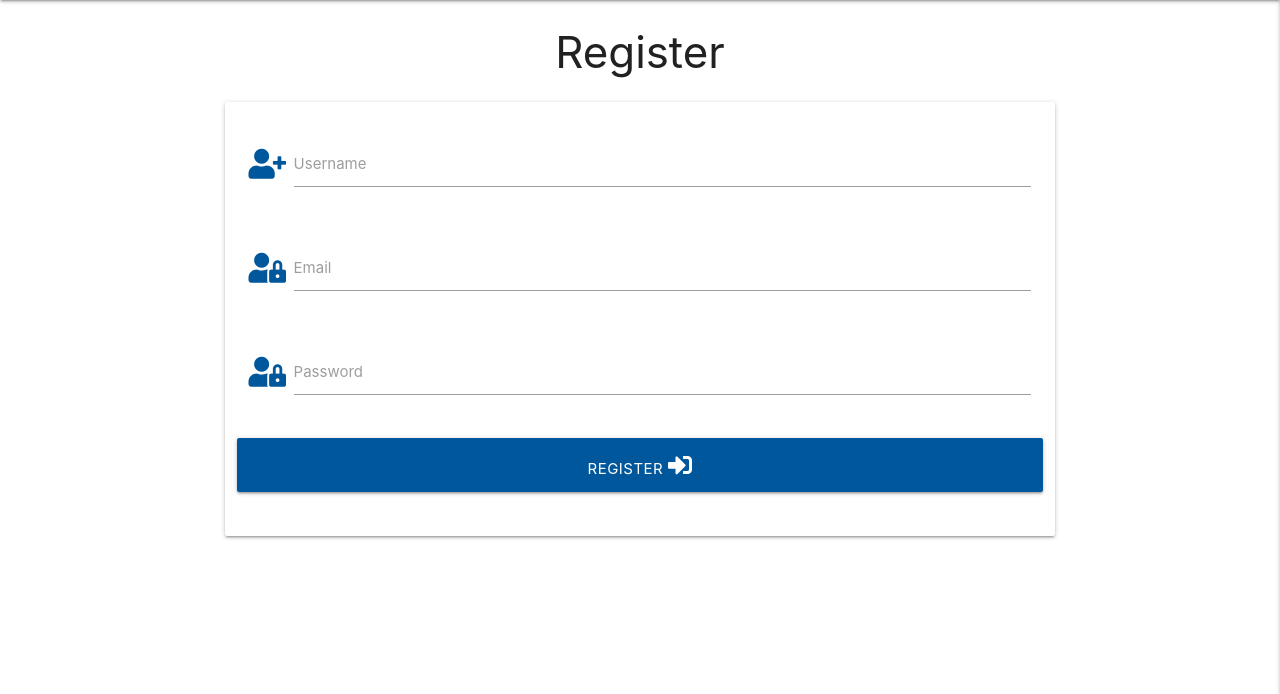
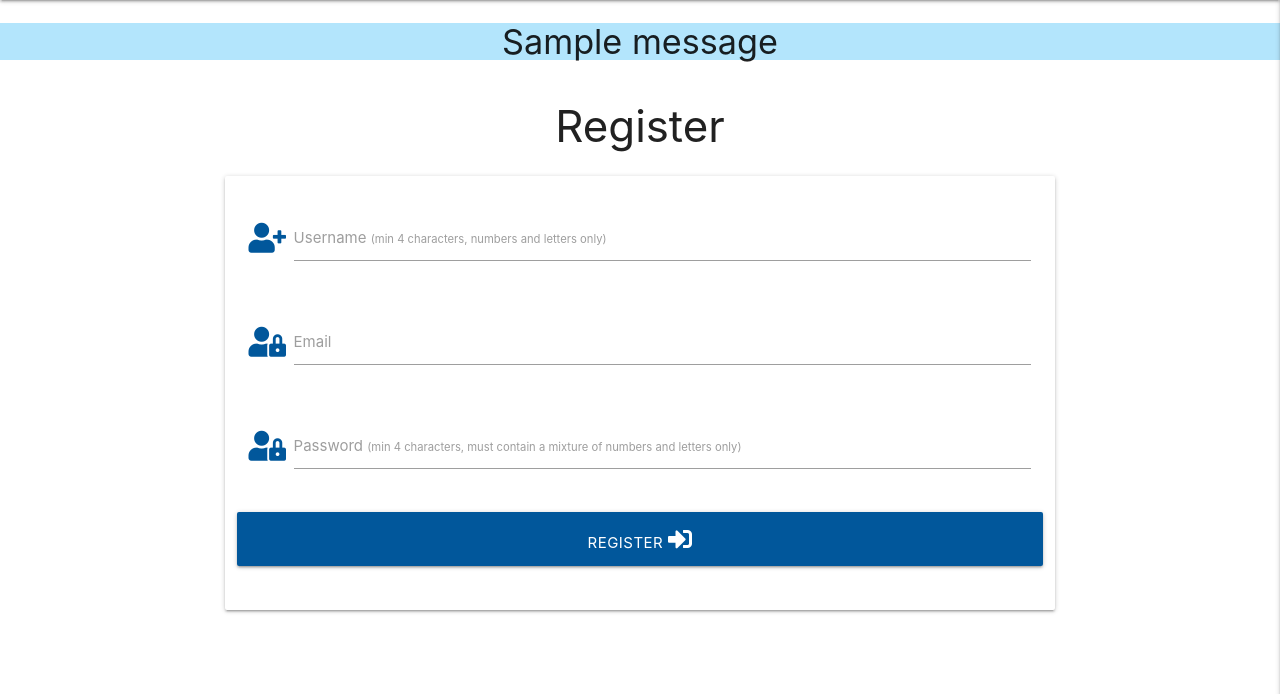
Before and after one commit to ictwise/pp3, a Flask app: page /register in a window 1280 px wide. Shown: the part 64-758 px from the top of the page. Run offline with Flask 2, Linux system fonts and the light colour scheme; tables that the repository leaves empty hold one stand-in row (values such as "Sample post"); one stand-in notice (Sample message) is shown; some libraries are stand-ins or nearby versions.

Commit message:
Add Register functionality

```diff
--- a/cooknride/routes.py
+++ b/cooknride/routes.py
@@ -13,4 +13,23 @@ def get_recipes():
 
 @app.route("/register", methods=["GET", "POST"])
 def register():
+    if request.method == "POST":
+        # check if username already exists in db
+        existing_user = mongo.db.users.find_one(
+            {"username": request.form.get("username").lower()})
+
+        if existing_user:
+            flash("Username already exists")
+            return redirect(url_for("register"))
+
+        register = {
+            "username": request.form.get("username").lower(),
+            "email": request.form.get("email").lower(),
+            "password": generate_password_hash(request.form.get("password"))
+        }
+        mongo.db.users.insert_one(register)
+
+        # put the new user into 'session' cookie
+        session["user"] = request.form.get("username").lower()
+        flash("Registration Successful!")
     return render_template("register.html")
--- a/cooknride/templates/base.html
+++ b/cooknride/templates/base.html
@@ -44,8 +44,24 @@
 		</ul>
 	</header>
 
-    {% block content %}
-    {% endblock %}
+
+    <section>
+        <!-- flash messages -->
+        {% with messages = get_flashed_messages() %}
+            {% if messages %}
+                {% for message in messages %}
+                    <div class="row flashes">
+                        <h4 class="light-blue lighten-4 center-align">{{ message }}</h4>
+                    </div>
+                {% endfor %}
+            {% endif %}
+        {% endwith %}
+    </section>
+
+    <main class="container"></main>
+        {% block content %}
+        {% endblock %}
+    </main>
 
     <script src="https://code.jquery.com/jquery-3.5.1.min.js"
         integrity="sha256-9/aliU8dGd2tb6OSsuzixeV4y/faTqgFtohetphbbj0=" crossorigin="anonymous"></script>
--- a/cooknride/templates/register.html
+++ b/cooknride/templates/register.html
@@ -10,8 +10,9 @@
                 <div class="row">
 					<div class="input-field col s12">
 						<i class="fas fa-user-plus prefix light-blue-text text-darken-4"></i>
-						<input id="username" name="username" type="text" class="validate">
-						<label for="username">Username</label>
+                        <input id="username" name="username" type="text" minlength="4"
+                        maxlength="15" pattern="^[a-zA-Z0-9]{4,15}$" class="validate" required>
+						<label for="username">Username <span><small>(min 4 characters, numbers and letters only)</small></label>
 					</div>
                 </div>
 
@@ -28,8 +29,9 @@
                 <div class="row">
                     <div class="input-field col s12">
 						<i class="fas fa-user-lock prefix light-blue-text text-darken-4"></i>
-                        <input id="password" name="password" type="password" class="validate">
-                        <label for="password">Password</label>
+                        <input id="password" name="password" type="password" minlength="4"
+                        maxlength="15" pattern="^[a-zA-Z0-9]{5,15}$" class="validate" required>
+                        <label for="password">Password <span><small>(min 4 characters, must contain a mixture of numbers and letters only)</small></span></label>
                     </div>
                 </div>
                 <!-- register -->
```
